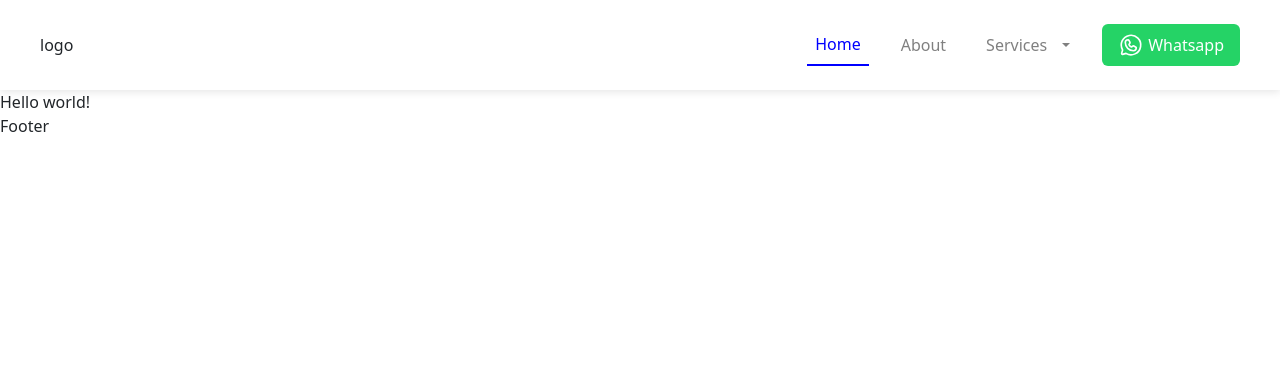
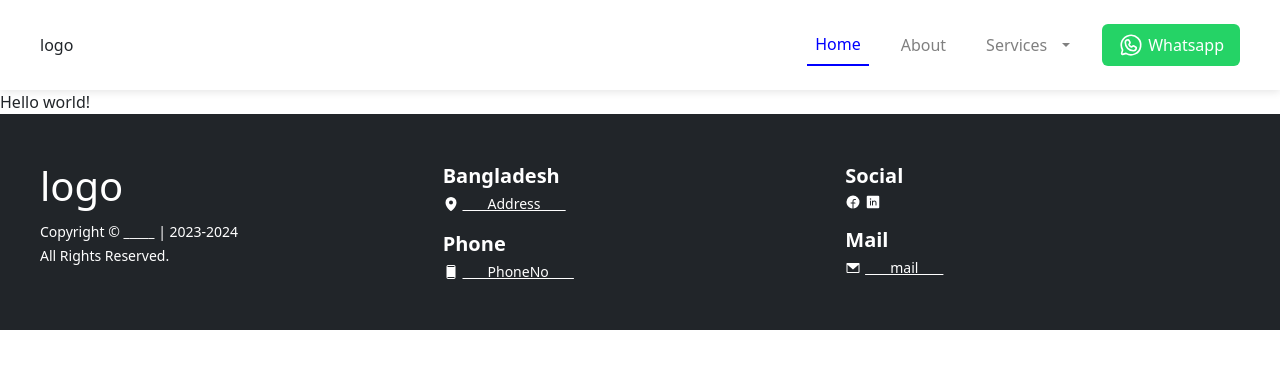
Before and after one commit to Chy-Zaber-Bin-Zahid/CodeSync5, a Next.js app: page / in a window 1280 px wide. Shown: the top 368 px of the page. Built offline with nearby package versions, Linux system fonts and the light colour scheme.

Commit message:
footer for big screen done 80%

```diff
--- a/components/Footer.tsx
+++ b/components/Footer.tsx
@@ -1,8 +1,48 @@
+"use client"
+
+import Link from 'next/link';
+import { DeviceMobile, EnvelopeSimple, FacebookLogo, LinkedinLogo, MapPin } from 'phosphor-react';
 import React from 'react'
 
 function Footer() {
+  const currentYear = new Date().getFullYear();
   return (
-    <div>Footer</div>
+    <div className="bg-footerBg text-white px-4 py-12">
+      <div className='max-w-big-screen mx-auto grid grid-cols-3 gap-x-2'>
+        <div className='flex flex-col justify-start items-start gap-1'>
+          <h1>logo</h1>
+          <p className='text-sm m-0'>Copyright © _____ | 2023-{currentYear}</p>
+          <p className='text-sm m-0'>All Rights Reserved.</p>
+        </div>
+        <div className='flex flex-col justify-start items-start gap-3'>
+          <div className='flex flex-col justify-center items-start gap-1'>
+            <h1 className='text-xl font-bold m-0' >Bangladesh</h1>
+            <p className='text-sm m-0 flex justify-center items-center gap-1'><MapPin size={16} weight="fill" /><Link href="/" className="text-white">____Address____</Link></p>
+          </div>
+          <div className='flex flex-col justify-center items-start gap-1'>
+            <h1 className='text-xl font-bold m-0' >Phone</h1>
+            <p className='text-sm m-0 flex justify-center items-center gap-1'><DeviceMobile size={16} weight="fill" /><Link href="/" className="text-white">____PhoneNo____</Link></p>
+          </div>
+        </div>
+        <div className='flex flex-col justify-start items-start gap-3'>
+          <div className='flex flex-col justify-center items-start gap-1'>
+            <h1 className='text-xl font-bold m-0' >Social</h1>
+            <p className='text-sm m-0 flex justify-center items-center gap-1'>
+              <Link href="/" className="text-white">
+                <FacebookLogo size={16} weight="fill" />
+              </Link>
+              <Link href="/" className="text-white">
+                <LinkedinLogo size={16} weight="fill" />
+              </Link>
+            </p>
+          </div>
+          <div className='flex flex-col justify-center items-start gap-1'>
+            <h1 className='text-xl font-bold m-0' >Mail</h1>
+            <p className='text-sm m-0 flex justify-center items-center gap-1'><EnvelopeSimple size={16} weight="fill" /><Link href="/" className="text-white">____mail____</Link></p>
+          </div>
+        </div>
+      </div>
+    </div>
   )
 }
 
--- a/components/Navbar.tsx
+++ b/components/Navbar.tsx
@@ -14,7 +14,7 @@ function Navbar() {
     const baseLinkActiveClass = "text-nav-active border-b-2 border-nav-active hover:text-nav-active";
     return (
         <div className='sticky top-0 shadow-nav-shadow p-4 z-50'>
-            <div className="flex gap-2 justify-between items-center max-w-[1200px] mx-auto" >
+            <div className="flex gap-2 justify-between items-center max-w-big-screen mx-auto" >
                 <div>logo</div>
                 <div className='flex justify-between items-center gap-4' >
                     <Link href="/" className={`${baseLinkClass} ${currentPath === "/" ? baseLinkActiveClass : "hover:text-nav-hover text-nav-default"}`}>Home</Link>
@@ -35,7 +35,7 @@ function Navbar() {
                         href="https://rosetech.dev/services/devops/"
                         target="_blank"
                         rel="noopener noreferrer"
-                        className="bg-[#25d366] rounded text-white flex justify-center items-center gap-1 py-2 px-3 transition-all duration-300 hover:bg-[#1eab5e] no-underline"
+                        className="bg-whatsapp-default rounded text-white flex justify-center items-center gap-1 py-2 px-3 transition-all duration-300 hover:bg-whatsapp-hover no-underline"
                     >
                         <WhatsappLogo size={26} />
                         Whatsapp
--- a/tailwind.config.ts
+++ b/tailwind.config.ts
@@ -14,9 +14,15 @@ const config: Config = {
         'nav-default': "#808080",
         'nav-hover': "#000000",
         'nav-active': "#0000ff",
+        'whatsapp-default': "#25d366",
+        'whatsapp-hover': "#1eab5e",
+        'footerBg': "#212529",
       },
       boxShadow: {
         'nav-shadow': '0 2px 8px rgba(0, 0, 0, 0.1)',
+      },
+      maxWidth: {
+        'big-screen': '1200px',
       },
     },
   },
```
